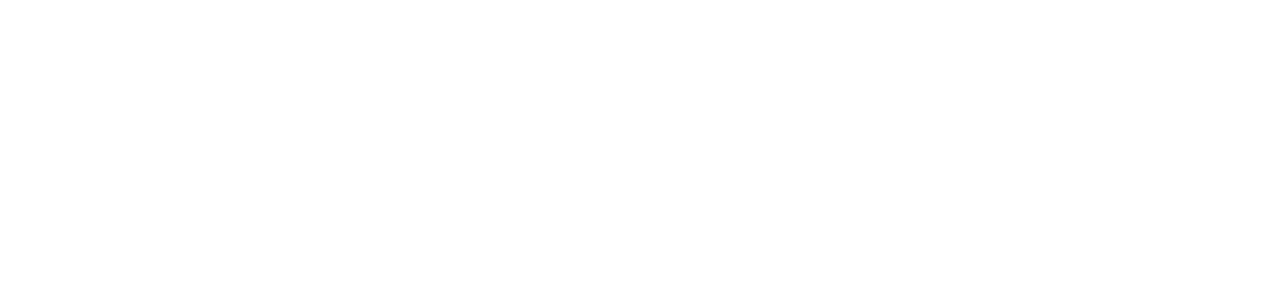
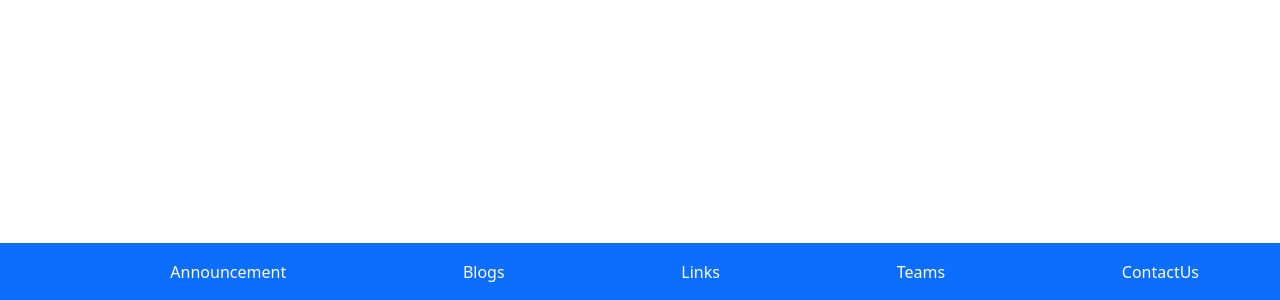
Before and after one commit to usict-acm/ACM-Frontend, a React (Create React App) app: page /Nav in a window 1280 px wide. Before the commit this address had no page. Shown: the part 500-800 px from the top of the page. Built offline with nearby package versions, Linux system fonts and the light colour scheme.

Commit message:
Drop up menu

```diff
--- a/src/App.js
+++ b/src/App.js
@@ -10,6 +10,7 @@ import BottomNav from "./Components/BottomNav";
 import Sidebar from "./Components/Sidebar";
 import Home from "./Components/Home";
 import Login from './Components/Login';
+import Navb from "./Components/FormNav";
 function App() {
   let isMobileView = window.innerWidth;
 
@@ -20,6 +21,7 @@ function App() {
           <Route path="/" element={<Home/>} />
           {/* <Route path="/" element={<TableDesktopMain />} /> */}
           <Route path="/login" element={<Login />} />
+          <Route path="/Nav" element={<Navb />} />
         </Routes>
       </Router>
       {/* {window.innerWidth > 750 ? <Sidebar /> : <BottomNav />} */}
--- /dev/null
+++ b/src/Components/Assests/CSS/FormNav.css
@@ -0,0 +1,20 @@
+/* .Nav {
+    display: flex;
+    padding: 0 1%;
+    background-color: lightgray;
+} */
+
+.Tabs {
+    display: flex;
+    /* padding: 0 30vw; */
+    /* background-color: lightgray; */
+    align-items: center;
+}
+
+.item {
+    flex: 1;
+    margin: 0 20%;
+    color: white;
+    /* background-color: gray; */
+    text-align: center;
+}
--- a/src/Components/Assests/CSS/sidebar.css
+++ b/src/Components/Assests/CSS/sidebar.css
@@ -105,12 +105,66 @@ img {
     width: 50px;
     height: 50px;
     bottom: 10px;
-    background: #28c06a00;
+    background: #ffffff;
     right: 30px;
     text-decoration: none;
     text-align: center;
     border-radius: 100%;
     line-height: 50px;
-    color: linear-gradient(0deg, rgb(255, 255, 255) 0%, rgb(74, 137, 255) 100%);
+    /* color: linear-gradient(0deg, rgb(255, 0, 0) 0%, rgb(255, 0, 0) 100%); */
     font-size: 30px;
 }
+
+/* .dropbtn {
+    background-color: #3498DB;
+    color: white;
+    padding: 16px;
+    font-size: 16px;
+    border: none;
+    right: 30px;
+    position: fixed;
+    bottom: 65px;
+    border-radius: 5px;
+    top: 100px;
+
+}
+
+.dropup {
+    position: relative;
+    display: inline-block;
+}
+
+.dropup-content {
+    display: none;
+    position: absolute;
+    background-color: #f1f1f1;
+    min-width: 160px;
+    bottom: 50px;
+    z-index: 1;
+}
+
+.dropup-content a {
+    color: black;
+    padding: 12px 16px;
+    text-decoration: none;
+    display: block;
+}
+
+.dropup-content a:hover {
+    background-color: #ccc
+}
+
+.dropup:hover .dropup-content {
+    display: block;
+}
+
+.dropup:hover .dropbtn {
+    background-color: #2980B9;
+} */
+.Drop {
+    /* top: 650px;
+    left: 1340px; */
+    position: fixed;
+    bottom: 75px;
+    right: 15px;
+}
--- /dev/null
+++ b/src/Components/FormNav.js
@@ -0,0 +1,39 @@
+import React from "react";
+import Container from "react-bootstrap/Container";
+import Nav from "react-bootstrap/Nav";
+import Navbar from "react-bootstrap/Navbar";
+import "./Assests/CSS/FormNav.css";
+
+
+const Navb = () => {
+    return (
+        <Navbar bg="primary" variant="dark" >
+            <Container className="Nav">
+                <Nav className="me-auto Tabs">
+                    <Nav.Link href="#" className="item">Announcement</Nav.Link>
+                    {/* &nbsp;&nbsp;&nbsp;&nbsp;&nbsp;&nbsp;&nbsp;&nbsp;&nbsp;&nbsp;&nbsp;&nbsp;&nbsp;&nbsp;&nbsp;&nbsp;&nbsp;&nbsp; */}
+                    {/* &nbsp;&nbsp;&nbsp;&nbsp;&nbsp;&nbsp;&nbsp;&nbsp;&nbsp;&nbsp;&nbsp;&nbsp;&nbsp;&nbsp;&nbsp;&nbsp;&nbsp;&nbsp; */}
+
+                    <Nav.Link href="#" className="item">Blogs</Nav.Link>
+                    {/* &nbsp;&nbsp;&nbsp;&nbsp;&nbsp;&nbsp;&nbsp;&nbsp;&nbsp;&nbsp;&nbsp;&nbsp;&nbsp;&nbsp;&nbsp;&nbsp;&nbsp;&nbsp; */}
+
+                    {/* &nbsp;&nbsp;&nbsp;&nbsp;&nbsp;&nbsp;&nbsp;&nbsp;&nbsp;&nbsp;&nbsp;&nbsp;&nbsp;&nbsp;&nbsp;&nbsp;&nbsp;&nbsp; */}
+
+                    <Nav.Link href="#" className="item">Links</Nav.Link>
+                    {/* &nbsp;&nbsp;&nbsp;&nbsp;&nbsp;&nbsp;&nbsp;&nbsp;&nbsp;&nbsp;&nbsp;&nbsp;&nbsp;&nbsp;&nbsp;&nbsp;&nbsp;&nbsp; */}
+
+                    {/* &nbsp;&nbsp;&nbsp;&nbsp;&nbsp;&nbsp;&nbsp;&nbsp;&nbsp;&nbsp;&nbsp;&nbsp;&nbsp;&nbsp;&nbsp;&nbsp;&nbsp;&nbsp; */}
+
+                    <Nav.Link href="#" className="item">Teams</Nav.Link>
+                    {/* &nbsp;&nbsp;&nbsp;&nbsp;&nbsp;&nbsp;&nbsp;&nbsp;&nbsp;&nbsp;&nbsp;&nbsp;&nbsp;&nbsp;&nbsp;&nbsp;&nbsp;&nbsp; */}
+
+                    {/* &nbsp;&nbsp;&nbsp;&nbsp;&nbsp;&nbsp;&nbsp;&nbsp;&nbsp;&nbsp;&nbsp;&nbsp;&nbsp;&nbsp;&nbsp;&nbsp;&nbsp;&nbsp; */}
+
+                    <Nav.Link href="#" className="item">ContactUs</Nav.Link>
+                </Nav>
+            </Container>
+        </Navbar>
+    );
+};
+
+export default Navb;
--- a/src/Components/Sidebar.js
+++ b/src/Components/Sidebar.js
@@ -15,6 +15,10 @@ import "./Assests/CSS/sidebar.css";
 import { Link } from "react-router-dom";
 import TableDesktopMain from "./TableDesktopMain";
 import TableMobile from "./TableMobile";
+// import Dropdown from 'react-bootstrap/Dropdown';
+import Dropdown from 'react-bootstrap/Dropdown';
+import DropdownButton from 'react-bootstrap/DropdownButton';
+import SplitButton from 'react-bootstrap/SplitButton';
 
 const Sidebar = () => {
   const mystyle = {
@@ -77,13 +81,37 @@ const Sidebar = () => {
           Contact Us
         </a>
         <a href="#" className="navLinkss">
-          &nbsp;<b>
-          <HiLogout className="icons" /></b>Logout
+          &nbsp;
+          <b>
+            <HiLogout className="icons" />
+          </b>
+          Logout
         </a>
       </div>
       <a href="#" className="gotopbutton">
-          <FaArrowAltCircleUp className="gotopbutton" />
-        </a>
+        <FaArrowAltCircleUp className="gotopbutton" />
+      </a>
+      <div className="mb-2 Drop">
+        {['up'].map((direction) => (
+          <DropdownButton
+            // as={ButtonGroup}
+            key={direction}
+            id={`dropdown-button-drop-${direction}`}
+            drop={direction}
+            variant="primary"
+            title="Forms"
+          >
+            <Dropdown.Item eventKey="1">Announcement</Dropdown.Item>
+            <Dropdown.Item eventKey="2">Blogs</Dropdown.Item>
+            <Dropdown.Item eventKey="3">Links</Dropdown.Item>
+            {/* <Dropdown.Divider /> */}
+            <Dropdown.Item eventKey="4">Certificates</Dropdown.Item>
+            <Dropdown.Item eventKey="5">Team</Dropdown.Item>
+            <Dropdown.Item eventKey="6">Joins Us</Dropdown.Item>
+          </DropdownButton>
+        ))}
+      </div>
+
     </div>
   );
   // </Link>
```
